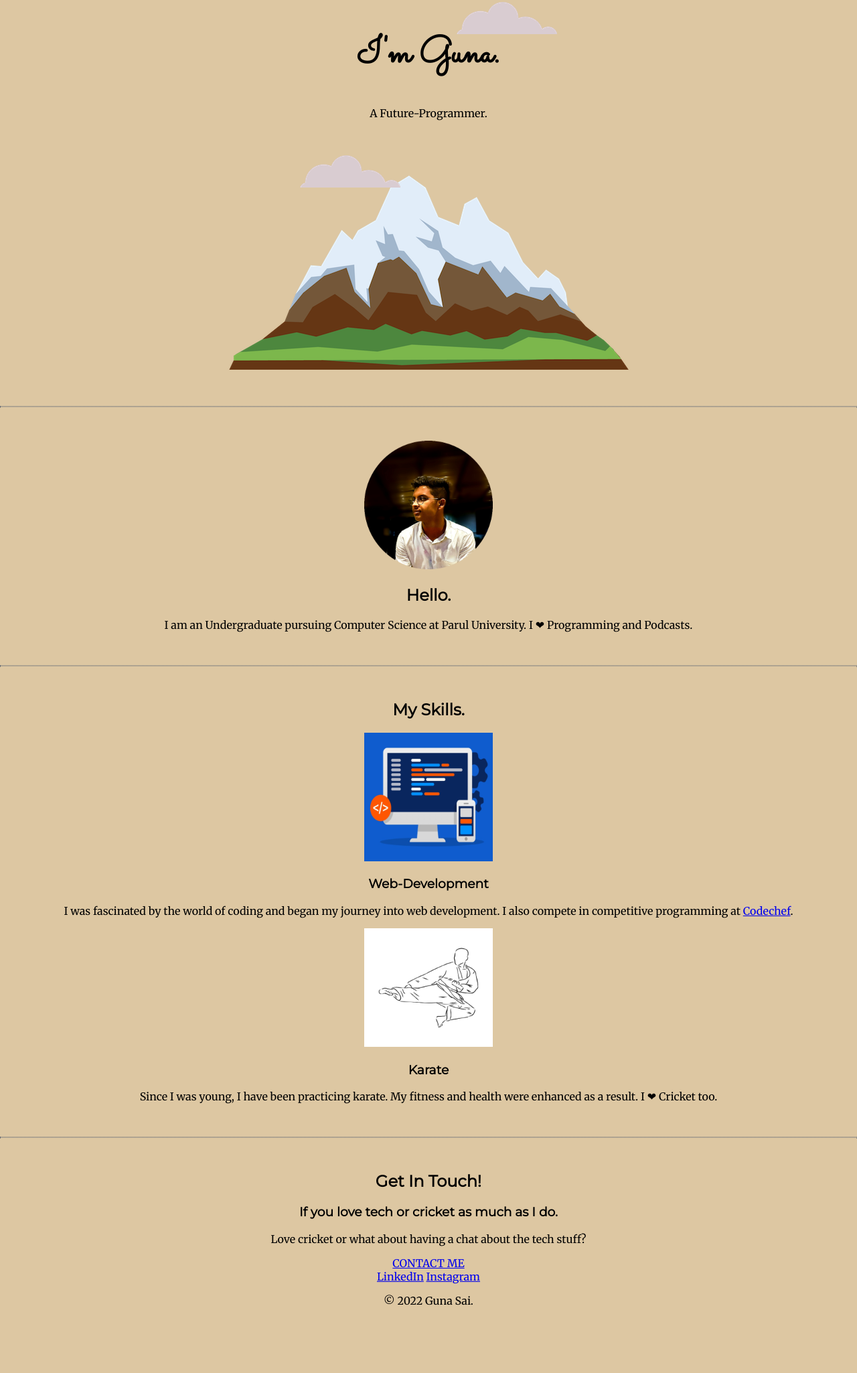
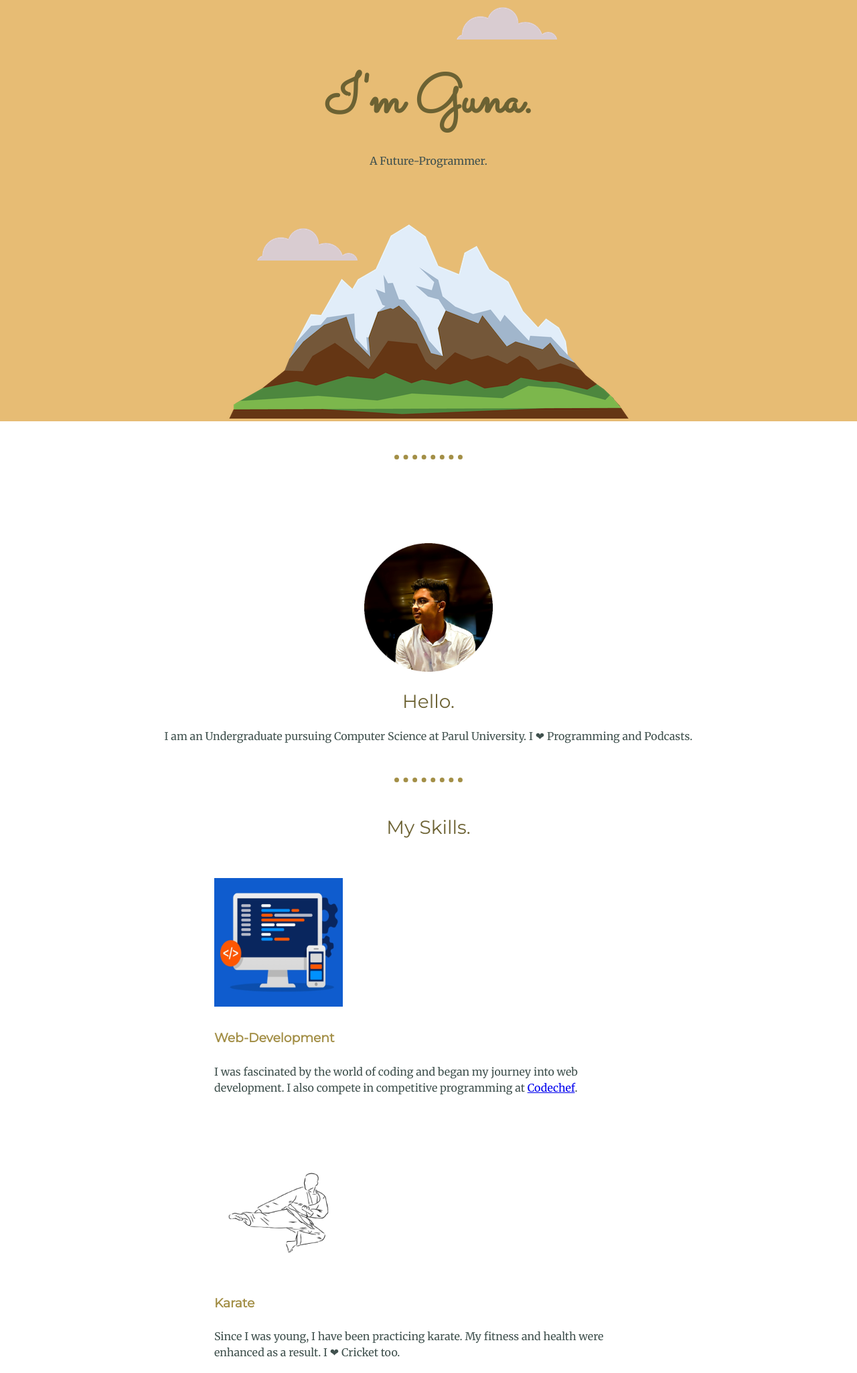
Before and after one commit to gunasai001/cv, a plain HTML site: page index.html in a window 1280 px wide. Shown: the part 58-2108 px from the top of the page at 67% size. Before the commit the page ends 2026 px from the top, so only its background shows below. Drawn offline with Linux system fonts and the light colour scheme.

Commit message:
Update style.css

```diff
--- a/style.css
+++ b/style.css
@@ -1,38 +1,119 @@
 body{
-  background-color: #ddc7a2;
   margin: 0;
   text-align: center;
   font-family: 'Merriweather', serif;
+  color: #40514E;
 }
 hr{
-  border: 1px dotted grey;
-  margin: 50px 0;
+  border-style: dotted none none;
+  border-color: #a38f47;
+  border-width: 7px;
+  margin: 50px auto;
+  width: 8%;
+
+}
+p{
+  line-height: 1.5;
+}
+.contact-info{
+  width: 40%;
+  margin: 30px auto 50px;
 }
 .top-container{
+  background-color: #e7bc74;
   position: relative;
   padding-top: 100px;
 
 }
+.skill-row{
+  display: inline-block;
+  width: 50%;
+  margin: 35px 0;
+  line-height: 2;
+  text-align: left;
+}
+.profile{
+  padding-top: 75px;
+}
+.intro{
+  width:30%;
+  margin:10px auto;
+}
+h1{
+  font-size: 5rem;
+  margin:50px auto 0 auto;
+  font-family: 'Sacramento', cursive;
+  color: #6c6233;
+  line-height: 1.5;
 
-h1{
-  font-size: 55px;
-  margin-top:0;
-  font-family: 'Sacramento', cursive;
 }
 h2{
+  font-size: 1.75rem;
   font-family: 'Montserrat', sans-serif;
+  color: #6c6233;
+  font-weight: normal;
 }
 h3{
   font-family: 'Montserrat', sans-serif;
+  color: #a38f47;
+}
+.btn{
+  font-family: 'Montserrat', sans-serif;
+  font-size: 18px;
+  margin:30px 0;
+  width:175px;
+  height: 50px;
+  text-decoration: none;
+  color: white;
+  background-color: #b57716;
+  border: none;
+  border-radius: 7px;
+}
+.codechef{
+  color: #6c6233;
+  text-decoration: none;
+}
+.bottom-cloud{
+  position: absolute;
+  left:30%;
+  bottom:35%;
 }
 
-.bottom-cloud{
-  position: absolute;
-  left:35%;
-  bottom:45%;
-}
 .top-cloud{
   position: absolute;
   right: 35%;
   top: 10%;
 }
+.karate-img{
+  width:25%;
+  border-radius: 50px;
+  float: right;
+  margin-left: 30px;
+}
+.web-img{
+  border-radius: 50px;
+  float: right;
+  margin-left: 30px;
+  width:25%;
+}
+.bottom-container{
+  color: #6c6233;
+  margin-bottom: 0;
+  margin-top: 65px;
+  padding: 40px;
+  height: 75px;
+  background-color: #e7bc74;
+}
+.footer-link{
+  color: #6c6233;
+  margin: 0 25px 0 25px;
+  font-size: 1.5rem;
+  text-decoration: none;
+}
+.footer-link:hover{
+  color:#EAF6F6;
+}
+.last{
+  margin-bottom: 0;
+  padding-top: 20px;
+}
```
